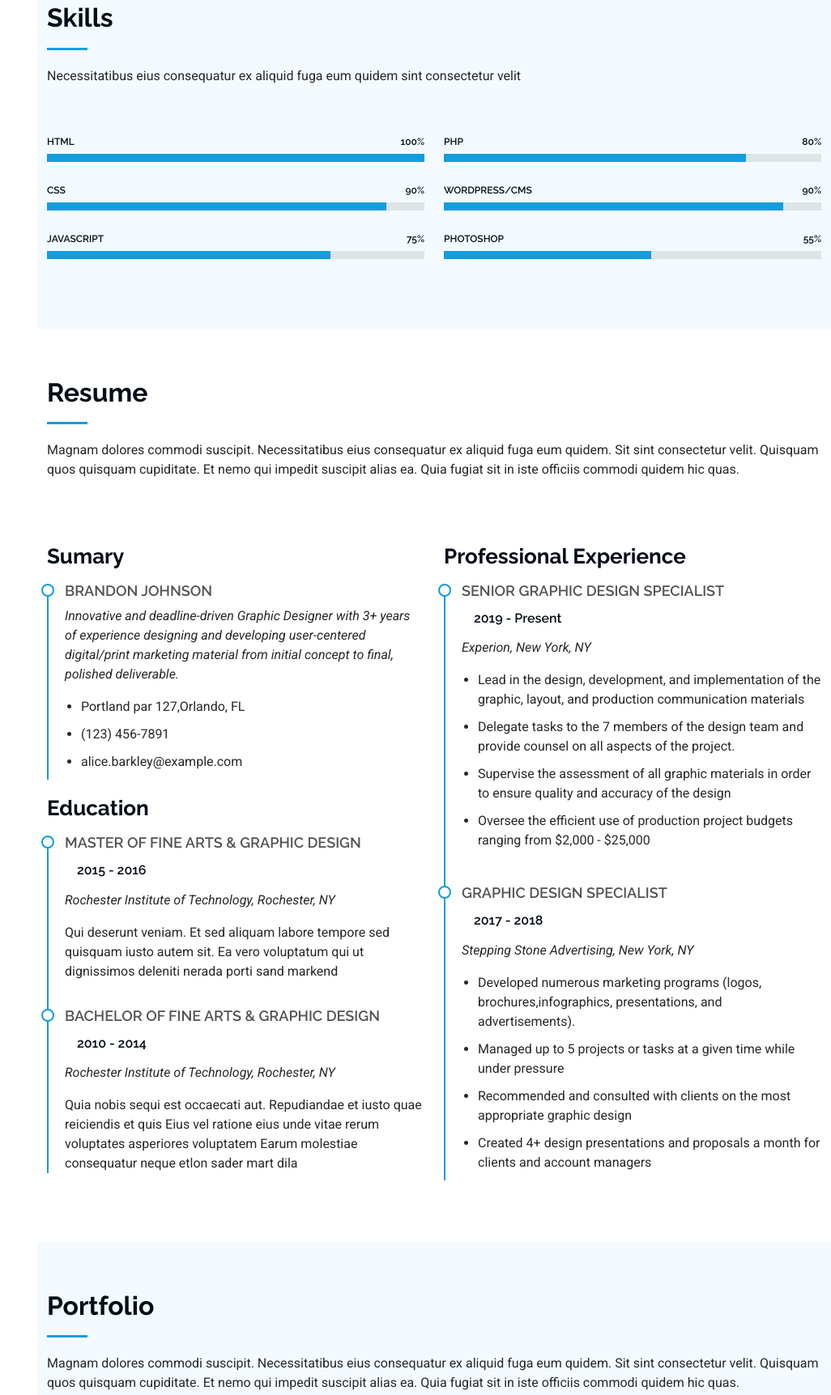
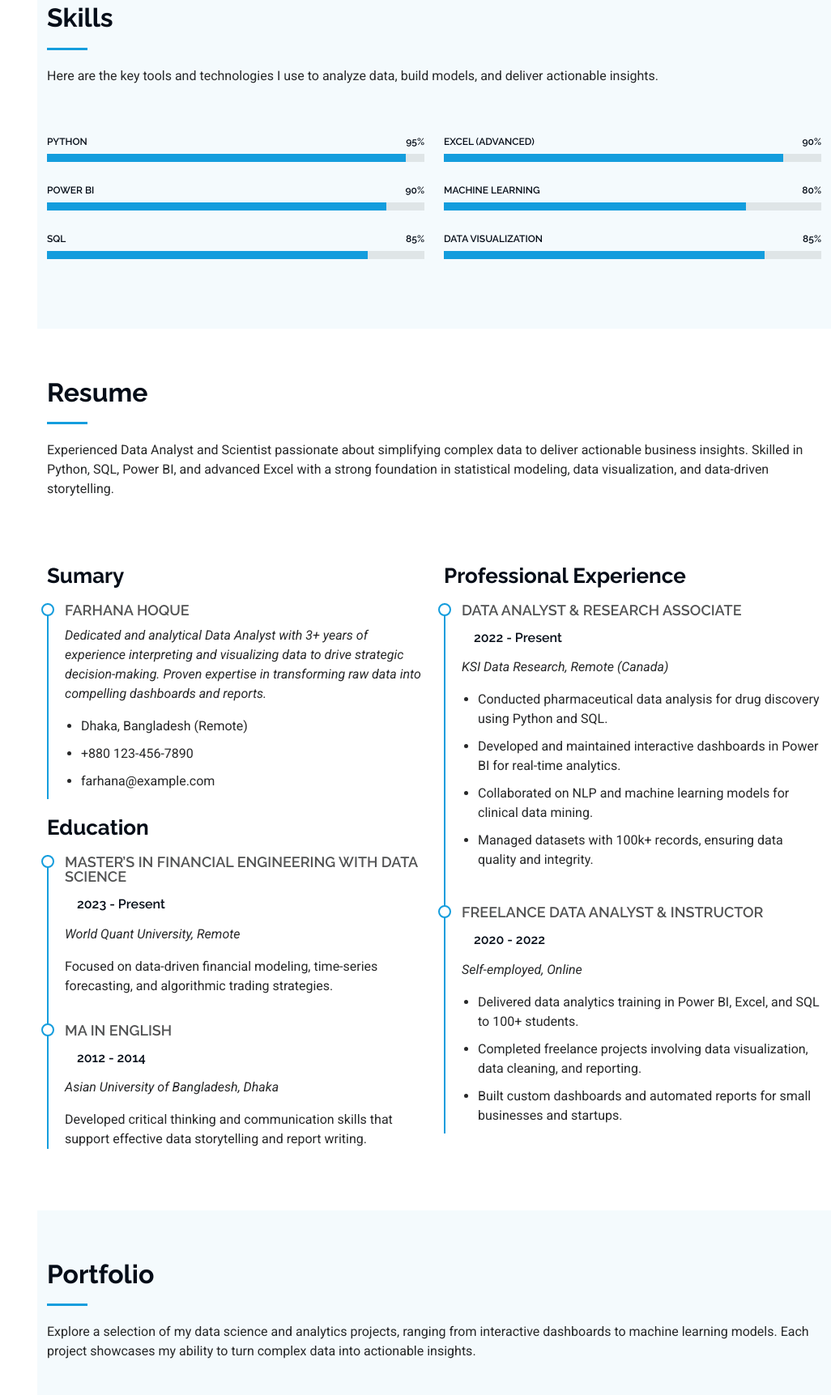
Before and after one commit to Farhanahoque251/farhanahoque251.github.io, a plain HTML site: page index.html in a window 1280 px wide. Shown: the part 1914-3637 px from the top of the page at 81% size, without its empty margins (254-1280 px from the left). Drawn offline with Linux system fonts and the light colour scheme.

Commit message:
changees

```diff
--- a/index.html
+++ b/index.html
@@ -208,7 +208,7 @@
   <!-- Section Title -->
   <div class="container section-title" data-aos="fade-up">
     <h2>Skills</h2>
-        <p>Necessitatibus eius consequatur ex aliquid fuga eum quidem sint consectetur velit</p>
+    <p>Here are the key tools and technologies I use to analyze data, build models, and deliver actionable insights.</p>
   </div><!-- End Section Title -->
 
   <div class="container" data-aos="fade-up" data-aos-delay="100">
@@ -218,23 +218,23 @@
       <div class="col-lg-6">
 
         <div class="progress">
-              <span class="skill"><span>HTML</span> <i class="val">100%</i></span>
+          <span class="skill"><span>Python</span> <i class="val">95%</i></span>
           <div class="progress-bar-wrap">
-                <div class="progress-bar" role="progressbar" aria-valuenow="100" aria-valuemin="0" aria-valuemax="100"></div>
+            <div class="progress-bar" role="progressbar" aria-valuenow="95" aria-valuemin="0" aria-valuemax="100"></div>
           </div>
         </div><!-- End Skills Item -->
 
         <div class="progress">
-              <span class="skill"><span>CSS</span> <i class="val">90%</i></span>
+          <span class="skill"><span>Power BI</span> <i class="val">90%</i></span>
           <div class="progress-bar-wrap">
             <div class="progress-bar" role="progressbar" aria-valuenow="90" aria-valuemin="0" aria-valuemax="100"></div>
           </div>
         </div><!-- End Skills Item -->
 
         <div class="progress">
-              <span class="skill"><span>JavaScript</span> <i class="val">75%</i></span>
+          <span class="skill"><span>SQL</span> <i class="val">85%</i></span>
           <div class="progress-bar-wrap">
-                <div class="progress-bar" role="progressbar" aria-valuenow="75" aria-valuemin="0" aria-valuemax="100"></div>
+            <div class="progress-bar" role="progressbar" aria-valuenow="85" aria-valuemin="0" aria-valuemax="100"></div>
           </div>
         </div><!-- End Skills Item -->
 
@@ -243,33 +243,32 @@
       <div class="col-lg-6">
 
         <div class="progress">
-              <span class="skill"><span>PHP</span> <i class="val">80%</i></span>
+          <span class="skill"><span>Excel (Advanced)</span> <i class="val">90%</i></span>
+          <div class="progress-bar-wrap">
+            <div class="progress-bar" role="progressbar" aria-valuenow="90" aria-valuemin="0" aria-valuemax="100"></div>
+          </div>
+        </div><!-- End Skills Item -->
+
+        <div class="progress">
+          <span class="skill"><span>Machine Learning</span> <i class="val">80%</i></span>
           <div class="progress-bar-wrap">
             <div class="progress-bar" role="progressbar" aria-valuenow="80" aria-valuemin="0" aria-valuemax="100"></div>
           </div>
         </div><!-- End Skills Item -->
 
         <div class="progress">
-              <span class="skill"><span>WordPress/CMS</span> <i class="val">90%</i></span>
+          <span class="skill"><span>Data Visualization</span> <i class="val">85%</i></span>
           <div class="progress-bar-wrap">
-                <div class="progress-bar" role="progressbar" aria-valuenow="90" aria-valuemin="0" aria-valuemax="100"></div>
-              </div>
-            </div><!-- End Skills Item -->
-
-            <div class="progress">
-              <span class="skill"><span>Photoshop</span> <i class="val">55%</i></span>
-              <div class="progress-bar-wrap">
-                <div class="progress-bar" role="progressbar" aria-valuenow="55" aria-valuemin="0" aria-valuemax="100"></div>
+            <div class="progress-bar" role="progressbar" aria-valuenow="85" aria-valuemin="0" aria-valuemax="100"></div>
           </div>
         </div><!-- End Skills Item -->
 
       </div>
 
     </div>
+  </div>
+</section><!-- End Skills Section -->
 
-      </div>
-
-    </section><!-- /Skills Section -->
 
     <!-- Resume Section -->
     <section id="resume" class="resume section">
@@ -277,7 +276,7 @@
       <!-- Section Title -->
       <div class="container section-title" data-aos="fade-up">
         <h2>Resume</h2>
-        <p>Magnam dolores commodi suscipit. Necessitatibus eius consequatur ex aliquid fuga eum quidem. Sit sint consectetur velit. Quisquam quos quisquam cupiditate. Et nemo qui impedit suscipit alias ea. Quia fugiat sit in iste officiis commodi quidem hic quas.</p>
+        <p>Experienced Data Analyst and Scientist passionate about simplifying complex data to deliver actionable business insights. Skilled in Python, SQL, Power BI, and advanced Excel with a strong foundation in statistical modeling, data visualization, and data-driven storytelling.</p>
       </div><!-- End Section Title -->
 
       <div class="container">
@@ -288,57 +287,55 @@
             <h3 class="resume-title">Sumary</h3>
 
             <div class="resume-item pb-0">
-              <h4>Brandon Johnson</h4>
-              <p><em>Innovative and deadline-driven Graphic Designer with 3+ years of experience designing and developing user-centered digital/print marketing material from initial concept to final, polished deliverable.</em></p>
+              <h4>Farhana Hoque</h4>
+              <p><em>Dedicated and analytical Data Analyst with 3+ years of experience interpreting and visualizing data to drive strategic decision-making. Proven expertise in transforming raw data into compelling dashboards and reports.</em></p>
               <ul>
-                <li>Portland par 127,Orlando, FL</li>
-                <li>(123) 456-7891</li>
-                <li>alice.barkley@example.com</li>
+                <li>Dhaka, Bangladesh (Remote)</li>
+                <li>+880 123-456-7890</li>
+                <li>farhana@example.com</li>
               </ul>
             </div><!-- Edn Resume Item -->
 
             <h3 class="resume-title">Education</h3>
             <div class="resume-item">
-              <h4>Master of Fine Arts &amp; Graphic Design</h4>
-              <h5>2015 - 2016</h5>
-              <p><em>Rochester Institute of Technology, Rochester, NY</em></p>
-              <p>Qui deserunt veniam. Et sed aliquam labore tempore sed quisquam iusto autem sit. Ea vero voluptatum qui ut dignissimos deleniti nerada porti sand markend</p>
-            </div><!-- Edn Resume Item -->
-
+              <h4>Master’s in Financial Engineering with Data Science</h4>
+              <h5>2023 - Present</h5>
+              <p><em>World Quant University, Remote</em></p>
+              <p>Focused on data-driven financial modeling, time-series forecasting, and algorithmic trading strategies.</p>
+            </div><!-- End Resume Item -->
             <div class="resume-item">
-              <h4>Bachelor of Fine Arts &amp; Graphic Design</h4>
-              <h5>2010 - 2014</h5>
-              <p><em>Rochester Institute of Technology, Rochester, NY</em></p>
-              <p>Quia nobis sequi est occaecati aut. Repudiandae et iusto quae reiciendis et quis Eius vel ratione eius unde vitae rerum voluptates asperiores voluptatem Earum molestiae consequatur neque etlon sader mart dila</p>
-            </div><!-- Edn Resume Item -->
+              <h4>MA in English</h4>
+              <h5>2012 - 2014</h5>
+              <p><em>Asian University of Bangladesh, Dhaka</em></p>
+              <p>Developed critical thinking and communication skills that support effective data storytelling and report writing.</p>
+            </div><!-- End Resume Item -->
 
           </div>
 
           <div class="col-lg-6" data-aos="fade-up" data-aos-delay="200">
             <h3 class="resume-title">Professional Experience</h3>
             <div class="resume-item">
-              <h4>Senior graphic design specialist</h4>
-              <h5>2019 - Present</h5>
-              <p><em>Experion, New York, NY </em></p>
+              <h4>Data Analyst & Research Associate</h4>
+              <h5>2022 - Present</h5>
+              <p><em>KSI Data Research, Remote (Canada)</em></p>
               <ul>
-                <li>Lead in the design, development, and implementation of the graphic, layout, and production communication materials</li>
-                <li>Delegate tasks to the 7 members of the design team and provide counsel on all aspects of the project. </li>
-                <li>Supervise the assessment of all graphic materials in order to ensure quality and accuracy of the design</li>
-                <li>Oversee the efficient use of production project budgets ranging from $2,000 - $25,000</li>
+                <li>Conducted pharmaceutical data analysis for drug discovery using Python and SQL.</li>
+                <li>Developed and maintained interactive dashboards in Power BI for real-time analytics.</li>
+                <li>Collaborated on NLP and machine learning models for clinical data mining.</li>
+                <li>Managed datasets with 100k+ records, ensuring data quality and integrity.</li>
               </ul>
-            </div><!-- Edn Resume Item -->
+            </div><!-- End Resume Item -->
 
             <div class="resume-item">
-              <h4>Graphic design specialist</h4>
-              <h5>2017 - 2018</h5>
-              <p><em>Stepping Stone Advertising, New York, NY</em></p>
+              <h4>Freelance Data Analyst & Instructor</h4>
+              <h5>2020 - 2022</h5>
+              <p><em>Self-employed, Online</em></p>
               <ul>
-                <li>Developed numerous marketing programs (logos, brochures,infographics, presentations, and advertisements).</li>
-                <li>Managed up to 5 projects or tasks at a given time while under pressure</li>
-                <li>Recommended and consulted with clients on the most appropriate graphic design</li>
-                <li>Created 4+ design presentations and proposals a month for clients and account managers</li>
+                <li>Delivered data analytics training in Power BI, Excel, and SQL to 100+ students.</li>
+                <li>Completed freelance projects involving data visualization, data cleaning, and reporting.</li>
+                <li>Built custom dashboards and automated reports for small businesses and startups.</li>
               </ul>
-            </div><!-- Edn Resume Item -->
+            </div><!-- End Resume Item -->
 
           </div>
 
@@ -347,15 +344,15 @@
       </div>
 
 </section><!-- /Resume Section -->
-
     <!-- Portfolio Section -->
     <section id="portfolio" class="portfolio section light-background">
 
      <!-- Section Title -->
           <div class="container section-title" data-aos="fade-up">
             <h2>Portfolio</h2>
-        <p>Magnam dolores commodi suscipit. Necessitatibus eius consequatur ex aliquid fuga eum quidem. Sit sint consectetur velit. Quisquam quos quisquam cupiditate. Et nemo qui impedit suscipit alias ea. Quia fugiat sit in iste officiis commodi quidem hic quas.</p>
+            <p>Explore a selection of my data science and analytics projects, ranging from interactive dashboards to machine learning models. Each project showcases my ability to turn complex data into actionable insights.</p>
           </div><!-- End Section Title -->
+
 
       <div class="container">
 
```
Lines whose indentation alone changed are shown as unchanged.
